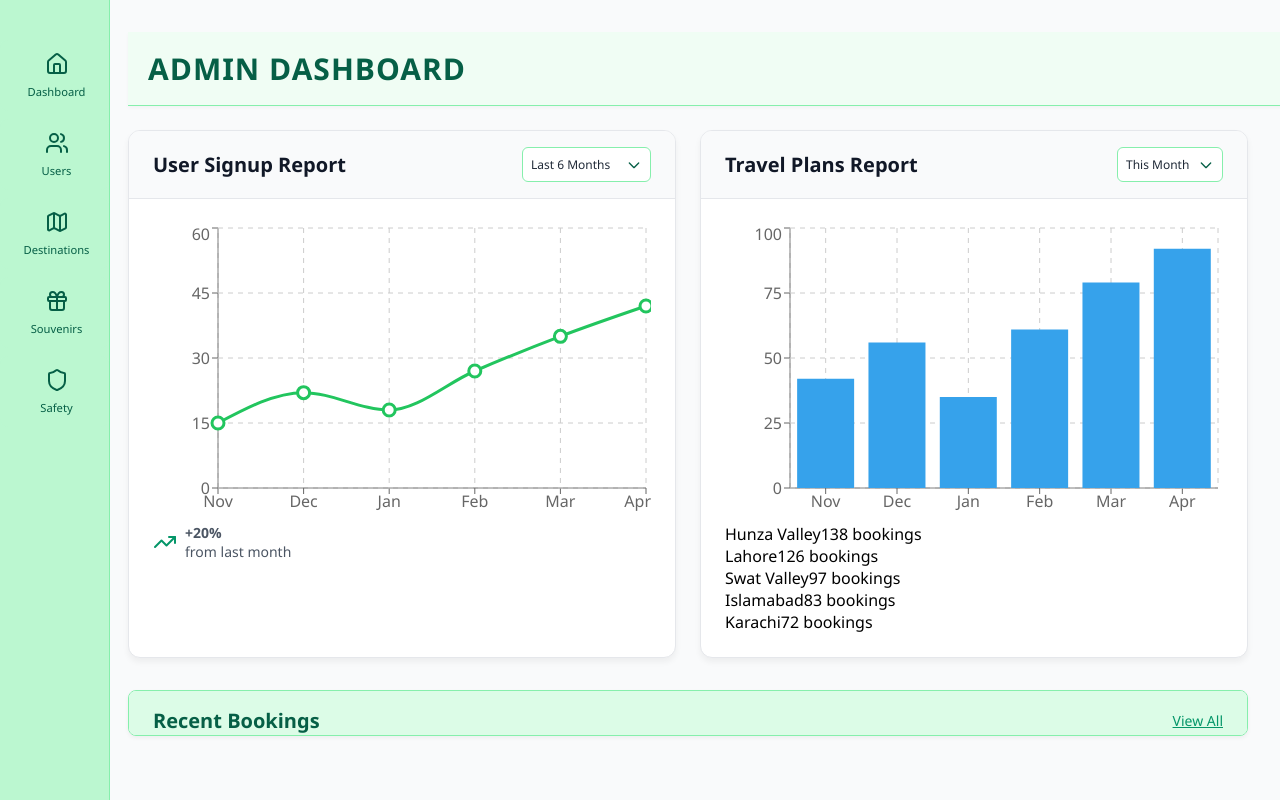
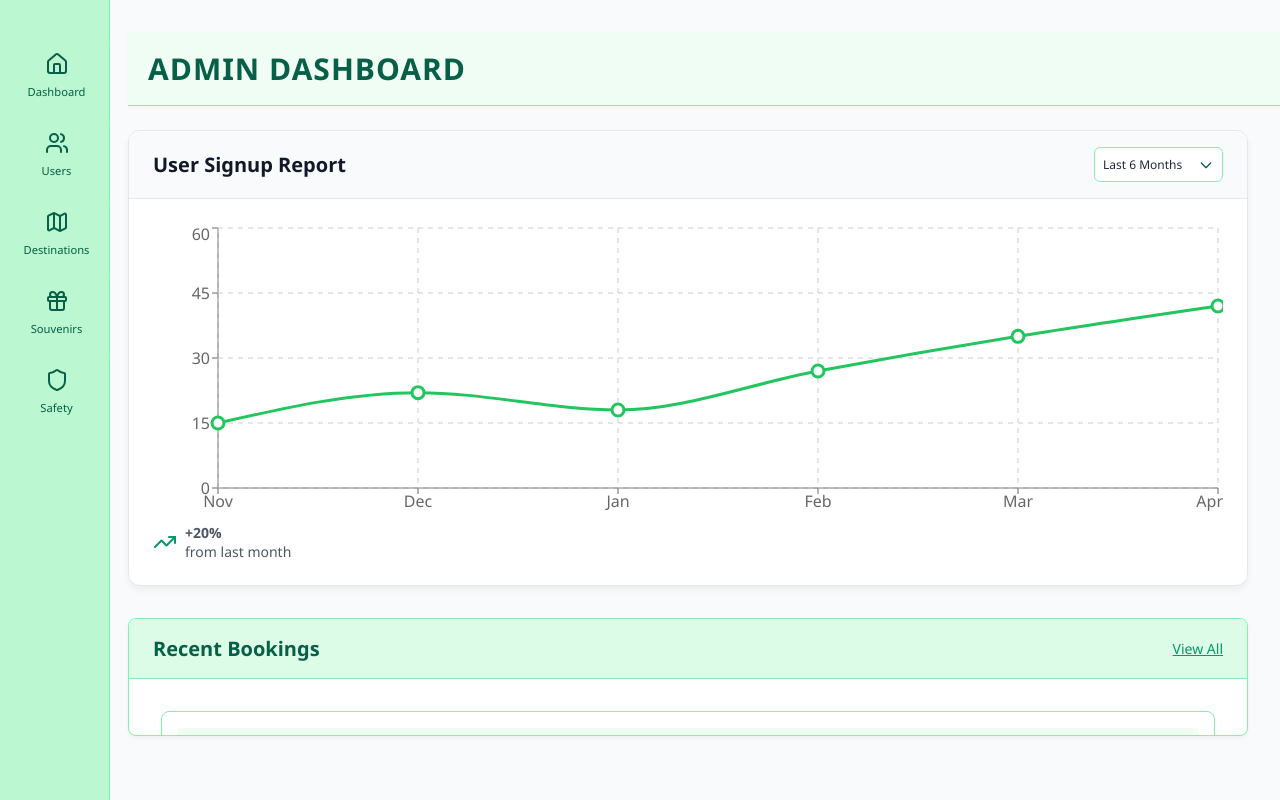
Before and after one commit to maryamirshad04/ExplorePakistan, a React (Create React App) app in the folder frontend/: page /adminDashBoard in a window 1280 px wide. Built offline with nearby package versions, Linux system fonts and the light colour scheme.

Commit message:
admin dashboard update  commit

```diff
--- a/frontend/src/Components/adminDashBoard.js
+++ b/frontend/src/Components/adminDashBoard.js
@@ -181,43 +181,6 @@ const travelPlansData = [
             </div>
           </div>
 
-          {/* Travel Plans Chart */}
-          <div className="chart-container">
-            <div className="chart-header">
-              <h2 className="chart-title">Travel Plans Report</h2>
-              <div className="chart-actions">
-                <select className="chart-select">
-                  <option value="thisMonth">This Month</option>
-                  <option value="lastMonth">Last Month</option>
-                  <option value="thisYear">This Year</option>
-                </select>
-              </div>
-            </div>
-            <div className="chart-content">
-              <div className="chart-visualization">
-                <ResponsiveContainer width="100%" height={300}>
-                  <BarChart data={monthlyBookings}>
-                    <XAxis dataKey="month" />
-                    <YAxis />
-                    <Tooltip />
-                    <CartesianGrid stroke="#ccc" strokeDasharray="5 5" />
-                    <Bar dataKey="bookings" fill="#36A2EB" />
-                  </BarChart>
-                </ResponsiveContainer>
-              </div>
-              <div className="pie-chart-legend">
-                {travelPlansData.map((item, index) => (
-                  <div key={index} className="legend-item">
-                    <div className={`legend-color color-${index + 1}`} style={{backgroundColor: item.color}}></div>
-                    <div className="legend-detail">
-                      <span className="legend-name">{item.destination}</span>
-                      <span className="legend-value">{item.bookings} bookings</span>
-                    </div>
-                  </div>
-                ))}
-              </div>
-            </div>
-          </div>
         </div>
 
         {/* Recent Bookings */}
--- a/frontend/src/Components/adminSouvenirs.js
+++ b/frontend/src/Components/adminSouvenirs.js
@@ -435,7 +435,6 @@ const AdminSouvenirs = () => {
                         type="button"
                       >
                         <Trash2 className="trash-icon" />
-                        Delete
                       </button>
                     </div>
                   </div>
```
